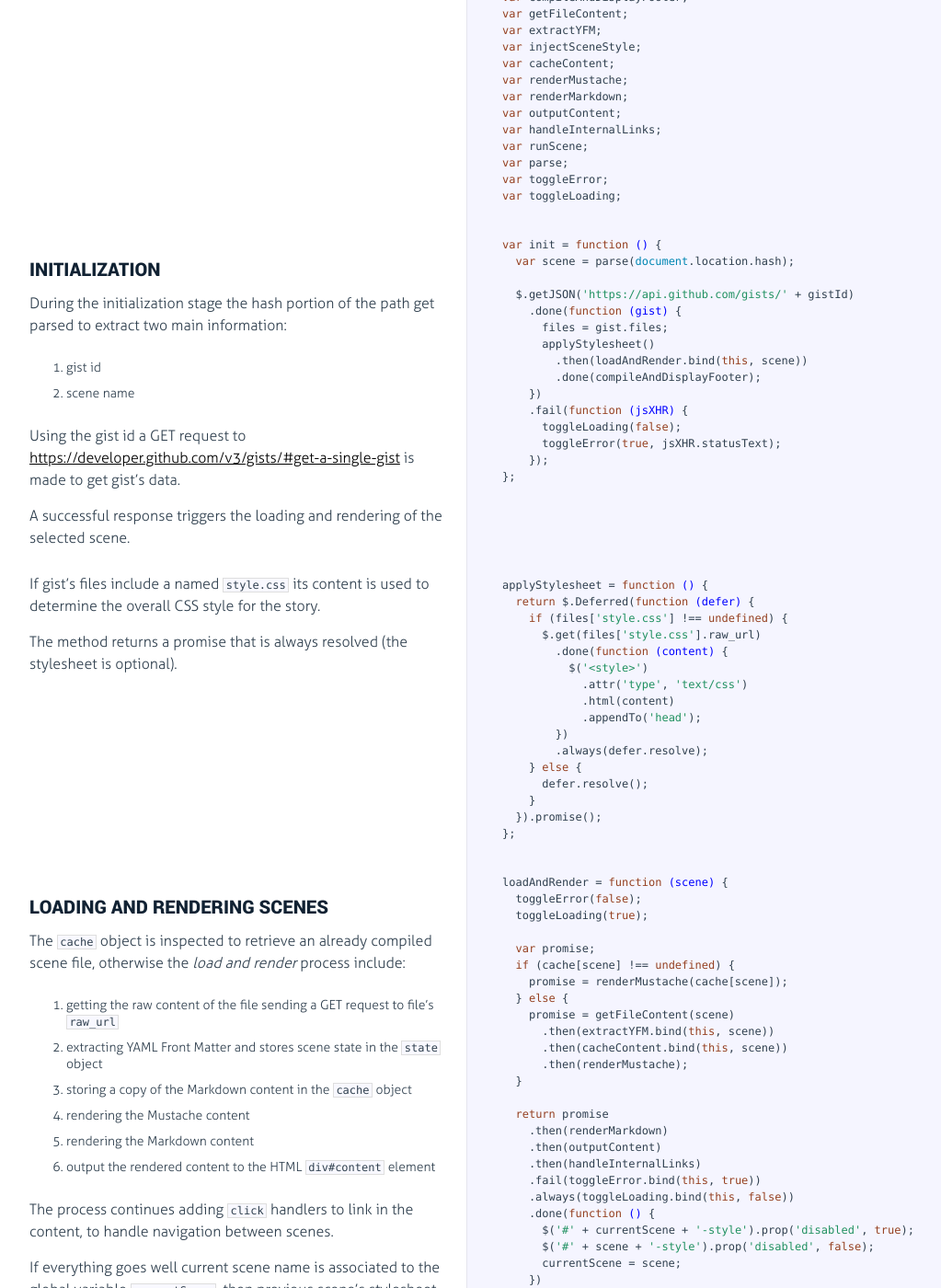
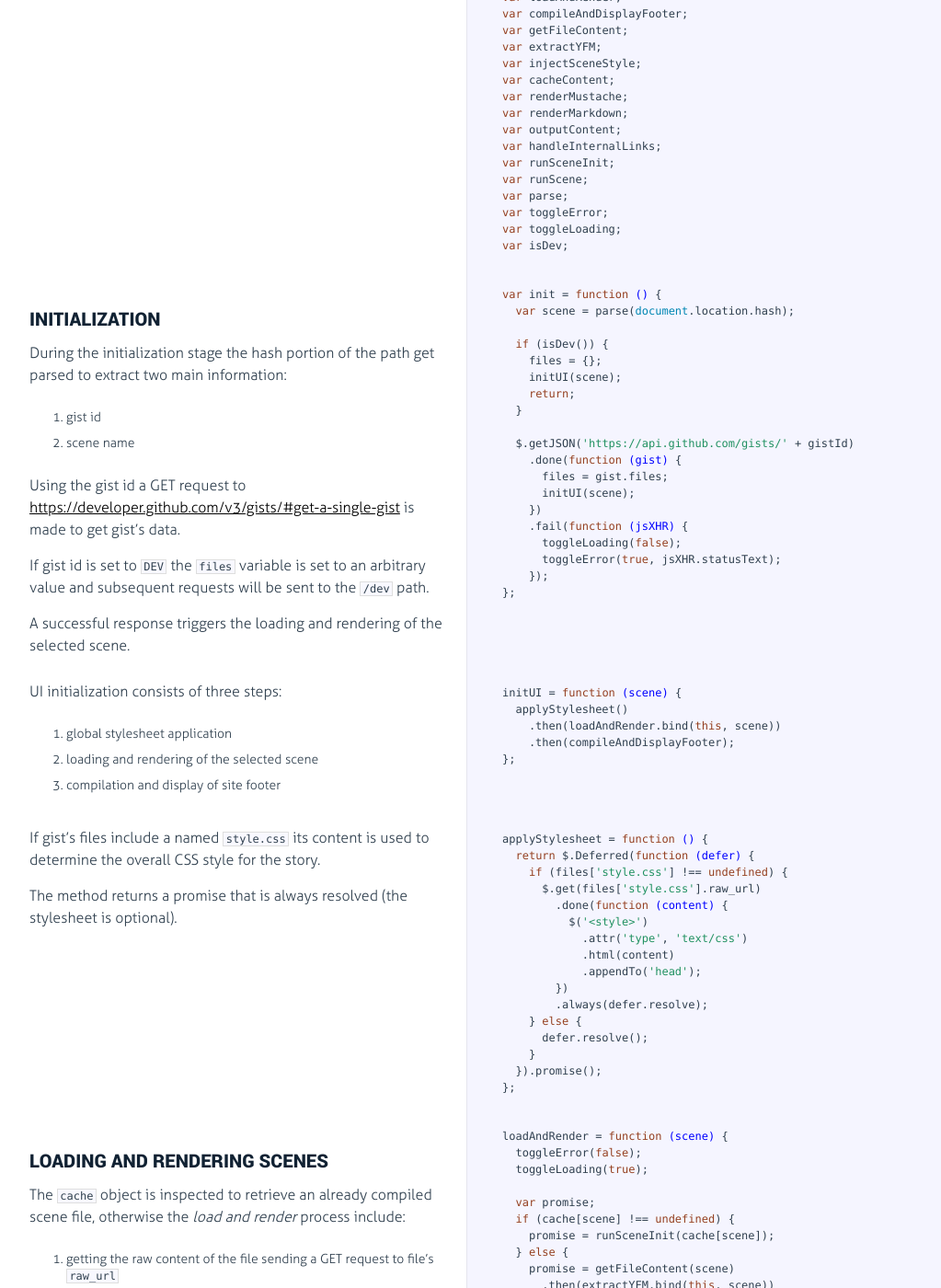
Before and after one commit to potomak/gist-txt, a Jekyll site: the page docs/gist-txt.html, which Jekyll copies as it is, in a window 1280 px wide and 1400 px high, scrolled down 429 px. Shown: the whole window at 92% size, without its empty margins (18-1041 px from the left). Built offline with Jekyll 4.4.1, drawn with Linux system fonts in a browser that asks for light colours; some of the changed text lies outside the part shown.

Commit message:
Update to version 1.7.0

```diff
--- a/docs/gist-txt.html
+++ b/docs/gist-txt.html
@@ -55,7 +55,7 @@
 <span class="hljs-keyword">var</span> currentScene;
 <span class="hljs-keyword">var</span> files;
 <span class="hljs-keyword">var</span> cache = {};
-<span class="hljs-keyword">var</span> state = {};
+<span class="hljs-built_in">window</span>.state = {};
 
 <span class="hljs-keyword">var</span> VERSION = <span class="hljs-built_in">require</span>(<span class="hljs-string">'./package.json'</span>).version;
 <span class="hljs-keyword">var</span> $ = <span class="hljs-built_in">require</span>(<span class="hljs-string">'jquery'</span>);
@@ -63,6 +63,7 @@
 <span class="hljs-keyword">var</span> marked = <span class="hljs-built_in">require</span>(<span class="hljs-string">'marked'</span>);
 <span class="hljs-keyword">var</span> yfm = <span class="hljs-built_in">require</span>(<span class="hljs-string">'yfm'</span>);
 
+<span class="hljs-keyword">var</span> initUI;
 <span class="hljs-keyword">var</span> applyStylesheet;
 <span class="hljs-keyword">var</span> loadAndRender;
 <span class="hljs-keyword">var</span> compileAndDisplayFooter;
@@ -74,10 +75,12 @@
 <span class="hljs-keyword">var</span> renderMarkdown;
 <span class="hljs-keyword">var</span> outputContent;
 <span class="hljs-keyword">var</span> handleInternalLinks;
+<span class="hljs-keyword">var</span> runSceneInit;
 <span class="hljs-keyword">var</span> runScene;
 <span class="hljs-keyword">var</span> parse;
 <span class="hljs-keyword">var</span> toggleError;
-<span class="hljs-keyword">var</span> toggleLoading;</pre></div></div>
+<span class="hljs-keyword">var</span> toggleLoading;
+<span class="hljs-keyword">var</span> isDev;</pre></div></div>
 
         </li>
 
@@ -98,6 +101,8 @@
 <p>Using the gist id a GET request to
 <a href="https://developer.github.com/v3/gists/#get-a-single-gist">https://developer.github.com/v3/gists/#get-a-single-gist</a> is made to get
 gist’s data.</p>
+<p>If gist id is set to <code>DEV</code> the <code>files</code> variable is set to an arbitrary value
+and subsequent requests will be sent to the <code>/dev</code> path.</p>
 <p>A successful response triggers the loading and rendering of the selected
 scene.</p>
 
@@ -106,12 +111,16 @@
             <div class="content"><div class='highlight'><pre><span class="hljs-keyword">var</span> init = <span class="hljs-function"><span class="hljs-keyword">function</span> <span class="hljs-params">()</span> </span>{
   <span class="hljs-keyword">var</span> scene = parse(<span class="hljs-built_in">document</span>.location.hash);
 
+  <span class="hljs-keyword">if</span> (isDev()) {
+    files = {};
+    initUI(scene);
+    <span class="hljs-keyword">return</span>;
+  }
+
   $.getJSON(<span class="hljs-string">'https://api.github.com/gists/'</span> + gistId)
     .done(<span class="hljs-function"><span class="hljs-keyword">function</span> <span class="hljs-params">(gist)</span> </span>{
       files = gist.files;
-      applyStylesheet()
-        .then(loadAndRender.bind(<span class="hljs-keyword">this</span>, scene))
-        .done(compileAndDisplayFooter);
+      initUI(scene);
     })
     .fail(<span class="hljs-function"><span class="hljs-keyword">function</span> <span class="hljs-params">(jsXHR)</span> </span>{
       toggleLoading(<span class="hljs-literal">false</span>);
@@ -127,6 +136,30 @@
 
               <div class="pilwrap ">
                 <a class="pilcrow" href="#section-4">&#182;</a>
+              </div>
+              <p>UI initialization consists of three steps:</p>
+<ol>
+<li>global stylesheet application</li>
+<li>loading and rendering of the selected scene</li>
+<li>compilation and display of site footer</li>
+</ol>
+
+            </div>
+
+            <div class="content"><div class='highlight'><pre>initUI = <span class="hljs-function"><span class="hljs-keyword">function</span> <span class="hljs-params">(scene)</span> </span>{
+  applyStylesheet()
+    .then(loadAndRender.bind(<span class="hljs-keyword">this</span>, scene))
+    .then(compileAndDisplayFooter);
+};</pre></div></div>
+
+        </li>
+
+
+        <li id="section-5">
+            <div class="annotation">
+
+              <div class="pilwrap ">
+                <a class="pilcrow" href="#section-5">&#182;</a>
               </div>
               <p>If gist’s files include a named <code>style.css</code> its content is used to determine
 the overall CSS style for the story.</p>
@@ -155,11 +188,11 @@
         </li>
 
 
-        <li id="section-5">
+        <li id="section-6">
             <div class="annotation">
 
               <div class="pilwrap ">
-                <a class="pilcrow" href="#section-5">&#182;</a>
+                <a class="pilcrow" href="#section-6">&#182;</a>
               </div>
               <h2 id="loading-and-rendering-scenes">Loading and rendering scenes</h2>
 <p>The <code>cache</code> object is inspected to retrieve an already compiled scene file,
@@ -169,6 +202,7 @@
 <code>raw_url</code></li>
 <li>extracting YAML Front Matter and stores scene state in the <code>state</code> object</li>
 <li>storing a copy of the Markdown content in the <code>cache</code> object</li>
+<li>running a custom <code>init</code> function to initialize scene if present</li>
 <li>rendering the Mustache content</li>
 <li>rendering the Markdown content</li>
 <li>output the rendered content to the HTML <code>div#content</code> element</li>
@@ -187,15 +221,16 @@
 
   <span class="hljs-keyword">var</span> promise;
   <span class="hljs-keyword">if</span> (cache[scene] !== <span class="hljs-literal">undefined</span>) {
-    promise = renderMustache(cache[scene]);
+    promise = runSceneInit(cache[scene]);
   } <span class="hljs-keyword">else</span> {
     promise = getFileContent(scene)
       .then(extractYFM.bind(<span class="hljs-keyword">this</span>, scene))
       .then(cacheContent.bind(<span class="hljs-keyword">this</span>, scene))
-      .then(renderMustache);
+      .then(runSceneInit);
   }
 
   <span class="hljs-keyword">return</span> promise
+    .then(renderMustache)
     .then(renderMarkdown)
     .then(outputContent)
     .then(handleInternalLinks)
@@ -212,11 +247,11 @@
         </li>
 
 
-        <li id="section-6">
+        <li id="section-7">
             <div class="annotation">
 
               <div class="pilwrap ">
-                <a class="pilcrow" href="#section-6">&#182;</a>
+                <a class="pilcrow" href="#section-7">&#182;</a>
               </div>
               <p>If the gist response is successful the footer gets compiled and displayed to
 show:</p>
@@ -238,11 +273,11 @@
         </li>
 
 
-        <li id="section-7">
+        <li id="section-8">
             <div class="annotation">
 
               <div class="pilwrap ">
-                <a class="pilcrow" href="#section-7">&#182;</a>
+                <a class="pilcrow" href="#section-8">&#182;</a>
               </div>
               <p>Every scene is associated with a Markdown gist’s file in the form:</p>
 <pre><code>scene + <span class="hljs-string">'.markdown'</span>
@@ -254,14 +289,24 @@
 
             <div class="content"><div class='highlight'><pre>getFileContent = <span class="hljs-function"><span class="hljs-keyword">function</span> <span class="hljs-params">(scene)</span> </span>{
   <span class="hljs-keyword">return</span> $.Deferred(<span class="hljs-function"><span class="hljs-keyword">function</span> <span class="hljs-params">(defer)</span> </span>{
-    <span class="hljs-keyword">var</span> file = files[scene + <span class="hljs-string">'.markdown'</span>];
+    <span class="hljs-keyword">var</span> fileName = scene + <span class="hljs-string">'.markdown'</span>;
+    <span class="hljs-keyword">var</span> file = files[fileName];
 
-    <span class="hljs-keyword">if</span> (file === <span class="hljs-literal">undefined</span>) {
+    <span class="hljs-keyword">if</span> (!isDev() &amp;&amp; file === <span class="hljs-literal">undefined</span>) {
       defer.reject(<span class="hljs-string">'Scene not found'</span>);
       <span class="hljs-keyword">return</span>;
     }
 
-    $.get(file.raw_url)
+    <span class="hljs-keyword">var</span> fileURL;
+
+    <span class="hljs-keyword">if</span> (isDev()) {
+      fileURL = <span class="hljs-string">'/dev/'</span> + fileName;
+    } <span class="hljs-keyword">else</span> {
+      fileURL = file.raw_url;
+    }
+
+
+    $.get(fileURL)
       .done(defer.resolve)
       .fail(<span class="hljs-function"><span class="hljs-keyword">function</span> <span class="hljs-params">(jsXHR)</span> </span>{
         defer.reject(jsXHR.statusText);
@@ -272,11 +317,11 @@
         </li>
 
 
-        <li id="section-8">
+        <li id="section-9">
             <div class="annotation">
 
               <div class="pilwrap ">
-                <a class="pilcrow" href="#section-8">&#182;</a>
+                <a class="pilcrow" href="#section-9">&#182;</a>
               </div>
               <p>The YAML Front Matter is extracted from the original content. The resulting
 context is used to extend the global <code>state</code> and a promise is fulfilled with
@@ -290,11 +335,11 @@
   <span class="hljs-keyword">return</span> $.Deferred(<span class="hljs-function"><span class="hljs-keyword">function</span> <span class="hljs-params">(defer)</span> </span>{
     <span class="hljs-keyword">try</span> {
       <span class="hljs-keyword">var</span> parsed = yfm(content);
-      state = $.extend(state, parsed.context.state);
+      $.extend(<span class="hljs-built_in">window</span>.state, parsed.context.state);
       <span class="hljs-keyword">if</span> (parsed.context.style !== <span class="hljs-literal">undefined</span>) {
         injectSceneStyle(scene, parsed.context.style);
       }
-      defer.resolve(parsed.content);
+      defer.resolve(parsed);
     } <span class="hljs-keyword">catch</span> (e) {
       defer.reject(e);
     }
@@ -304,11 +349,11 @@
         </li>
 
 
-        <li id="section-9">
+        <li id="section-10">
             <div class="annotation">
 
               <div class="pilwrap ">
-                <a class="pilcrow" href="#section-9">&#182;</a>
+                <a class="pilcrow" href="#section-10">&#182;</a>
               </div>
               <p>To inject a scene’s stylesheet a <code>&lt;style&gt;</code> element with the id attribute in
 the form:</p>
@@ -330,11 +375,11 @@
         </li>
 
 
-        <li id="section-10">
+        <li id="section-11">
             <div class="annotation">
 
               <div class="pilwrap ">
-                <a class="pilcrow" href="#section-10">&#182;</a>
+                <a class="pilcrow" href="#section-11">&#182;</a>
               </div>
               <p>Mustache content is rendered and a promise is fulfilled with the resulting
 string.</p>
@@ -344,7 +389,7 @@
             <div class="content"><div class='highlight'><pre>renderMustache = <span class="hljs-function"><span class="hljs-keyword">function</span> <span class="hljs-params">(content)</span> </span>{
   <span class="hljs-keyword">return</span> $.Deferred(<span class="hljs-function"><span class="hljs-keyword">function</span> <span class="hljs-params">(defer)</span> </span>{
     <span class="hljs-keyword">try</span> {
-      defer.resolve(mustache.render(content, state));
+      defer.resolve(mustache.render(content, <span class="hljs-built_in">window</span>.state));
     } <span class="hljs-keyword">catch</span> (e) {
       defer.reject(e);
     }
@@ -354,11 +399,11 @@
         </li>
 
 
-        <li id="section-11">
+        <li id="section-12">
             <div class="annotation">
 
               <div class="pilwrap ">
-                <a class="pilcrow" href="#section-11">&#182;</a>
+                <a class="pilcrow" href="#section-12">&#182;</a>
               </div>
               <p>Markdown content is rendered and a promise is fulfilled with the resulting
 string.</p>
@@ -378,11 +423,11 @@
         </li>
 
 
-        <li id="section-12">
+        <li id="section-13">
             <div class="annotation">
 
               <div class="pilwrap ">
-                <a class="pilcrow" href="#section-12">&#182;</a>
+                <a class="pilcrow" href="#section-13">&#182;</a>
               </div>
               <p>The HTML rendered content is the main content of the scene. It gets appended
 to the <code>#content</code> element in the DOM.</p>
@@ -398,15 +443,15 @@
         </li>
 
 
-        <li id="section-13">
+        <li id="section-14">
             <div class="annotation">
 
               <div class="pilwrap ">
-                <a class="pilcrow" href="#section-13">&#182;</a>
+                <a class="pilcrow" href="#section-14">&#182;</a>
               </div>
               <p>Caching content prevents waste of API calls and band for slow connections.</p>
 <p>The cache is composed by a simple JavaScript object that contains gist’s
-files content indexed by scene name.</p>
+files parsed content indexed by scene name.</p>
 
             </div>
 
@@ -420,11 +465,11 @@
         </li>
 
 
-        <li id="section-14">
+        <li id="section-15">
             <div class="annotation">
 
               <div class="pilwrap ">
-                <a class="pilcrow" href="#section-14">&#182;</a>
+                <a class="pilcrow" href="#section-15">&#182;</a>
               </div>
               <h2 id="scene-navigation">Scene navigation</h2>
 <p>Internal links click events are overridden to handle navigation between
@@ -449,11 +494,33 @@
         </li>
 
 
-        <li id="section-15">
+        <li id="section-16">
             <div class="annotation">
 
               <div class="pilwrap ">
-                <a class="pilcrow" href="#section-15">&#182;</a>
+                <a class="pilcrow" href="#section-16">&#182;</a>
+              </div>
+              <p>Run a scene initialization function.</p>
+
+            </div>
+
+            <div class="content"><div class='highlight'><pre>runSceneInit = <span class="hljs-function"><span class="hljs-keyword">function</span> <span class="hljs-params">(parsed)</span> </span>{
+  <span class="hljs-keyword">return</span> $.Deferred(<span class="hljs-function"><span class="hljs-keyword">function</span> <span class="hljs-params">(defer)</span> </span>{
+    <span class="hljs-keyword">if</span> (parsed.context.init !== <span class="hljs-literal">undefined</span>) {
+      parsed.context.init();
+    }
+    defer.resolve(parsed.content);
+  }).promise();
+};</pre></div></div>
+
+        </li>
+
+
+        <li id="section-17">
+            <div class="annotation">
+
+              <div class="pilwrap ">
+                <a class="pilcrow" href="#section-17">&#182;</a>
               </div>
               <p>A <code>popstate</code> event is dispatched to the window every time the active history
 entry changes between two history entries for the same document.</p>
@@ -473,11 +540,11 @@
         </li>
 
 
-        <li id="section-16">
+        <li id="section-18">
             <div class="annotation">
 
               <div class="pilwrap ">
-                <a class="pilcrow" href="#section-16">&#182;</a>
+                <a class="pilcrow" href="#section-18">&#182;</a>
               </div>
               <h2 id="parsing-location-hash-and-running-a-scene">Parsing location hash and running a scene</h2>
 <p>Running a scene includes:</p>
@@ -496,11 +563,11 @@
         </li>
 
 
-        <li id="section-17">
+        <li id="section-19">
             <div class="annotation">
 
               <div class="pilwrap ">
-                <a class="pilcrow" href="#section-17">&#182;</a>
+                <a class="pilcrow" href="#section-19">&#182;</a>
               </div>
               <p>A gist-txt location hash has the form:</p>
 <pre><code>#&lt;gist-id&gt;<span class="hljs-regexp">/&lt;scene&gt;</span>
@@ -535,11 +602,11 @@
         </li>
 
 
-        <li id="section-18">
+        <li id="section-20">
             <div class="annotation">
 
               <div class="pilwrap ">
-                <a class="pilcrow" href="#section-18">&#182;</a>
+                <a class="pilcrow" href="#section-20">&#182;</a>
               </div>
               <p><code>toggleError</code> and <code>toggleLoading</code> help showing error and loading messages.</p>
 
@@ -556,11 +623,29 @@
         </li>
 
 
-        <li id="section-19">
+        <li id="section-21">
             <div class="annotation">
 
               <div class="pilwrap ">
-                <a class="pilcrow" href="#section-19">&#182;</a>
+                <a class="pilcrow" href="#section-21">&#182;</a>
+              </div>
+              <p>During development you can use the <code>DEV</code> special gist id to bypass requests
+to the local development server to the <code>/dev</code> path.</p>
+
+            </div>
+
+            <div class="content"><div class='highlight'><pre>isDev = <span class="hljs-function"><span class="hljs-keyword">function</span> <span class="hljs-params">()</span> </span>{
+  <span class="hljs-keyword">return</span> gistId === <span class="hljs-string">'DEV'</span>;
+};</pre></div></div>
+
+        </li>
+
+
+        <li id="section-22">
+            <div class="annotation">
+
+              <div class="pilwrap ">
+                <a class="pilcrow" href="#section-22">&#182;</a>
               </div>
               <h2 id="it-s-time-to-play">It’s time to play</h2>
 <p>Let’s play by starting the engine at <code>document.ready</code> event.</p>
```
Also changed, not shown: bundle.js.
